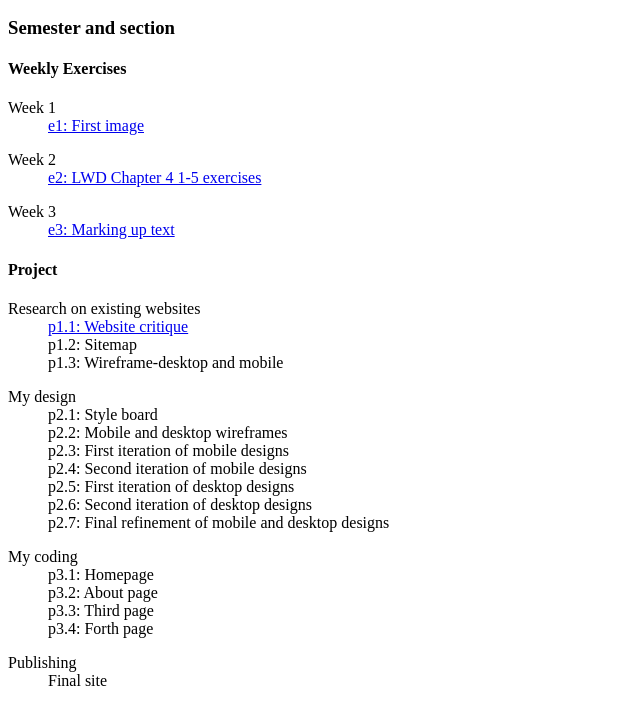
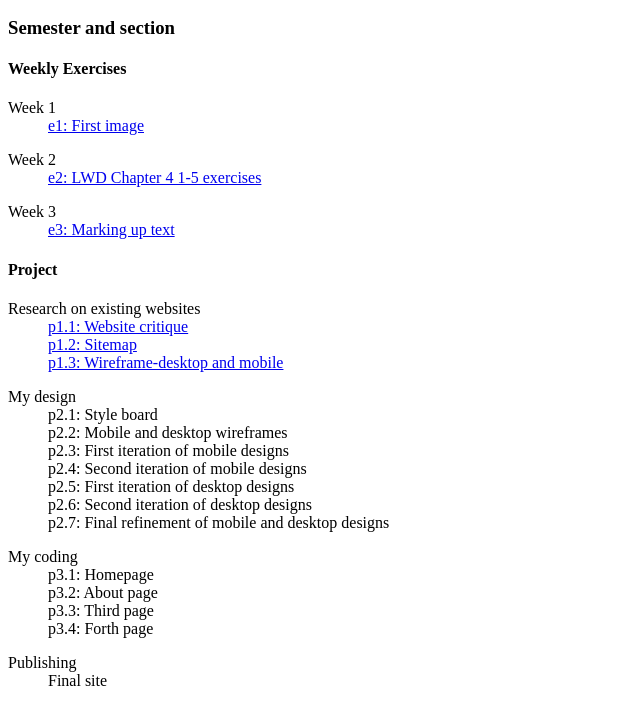
Before and after one commit to shanshan-gmu/avt217, a plain HTML site: page weekly/index.html in a window 1280 px wide. Shown: the part 110-816 px from the top of the page, without its empty margins (0-640 px from the left). Drawn offline with Linux system fonts and the light colour scheme.

Commit message:
Add files via upload

```diff
--- a/weekly/index.html
+++ b/weekly/index.html
@@ -11,7 +11,7 @@
 <h2>Your name </h2>
 <h3>Semester and section</h3>
 
-<div class="weekly">
+<div class="week2">
 <h4>Weekly Exercises</h4>
 <dl>
 	<dt>Week 1</dt>
@@ -20,7 +20,7 @@
 
 <dl>
 	<dt>Week 2</dt>
-    <dd><a href="week2/index.html">e2: LWD Chapter 4 1-5 exercises</a></dd>
+	<dd><a href="week2/index.html">e2: LWD Chapter 4 1-5 exercises</a></dd>
 </dl>
 
 <dl>
@@ -37,8 +37,8 @@
 
 	<dt>Research on existing websites</dt>
     <dd><a href="../process/site_critique.html">p1.1: Website critique </a></dd>
-    <dd>p1.2: Sitemap </dd>
-	<dd>p1.3: Wireframe-desktop and mobile </dd>
+    <dd><a href="../process/sitemap.html">p1.2: Sitemap </a></dd>
+	<dd><a href="../process/wireframes.html">p1.3: Wireframe-desktop and mobile </a></dd>
 </dl>
 <dl>
 
```
